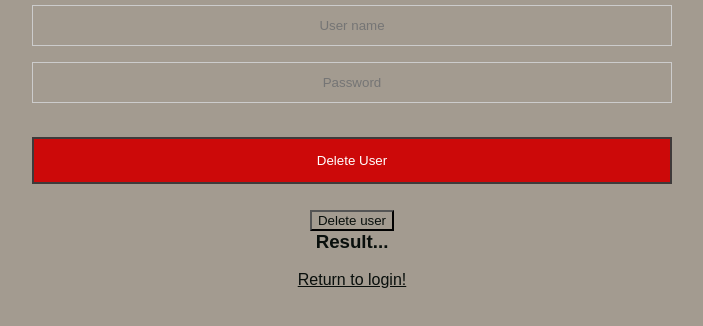
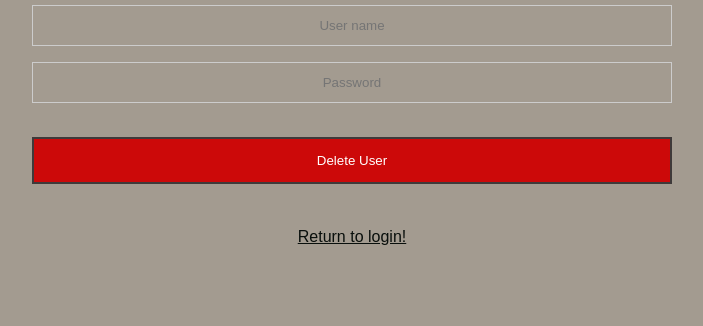
Before and after one commit to stinehb/ToDo, a website: page public/deleteuser.html in a window 1280 px wide. Shown: the part 58-384 px from the top of the page, without its empty margins (288-991 px from the left). Drawn offline with Linux system fonts and the light colour scheme.

Commit message:
slettet btndeleteuser med confirm

```diff
--- a/public/deleteuser.html
+++ b/public/deleteuser.html
@@ -13,9 +13,7 @@
     <input id="inpPassword" type="text" placeholder="Password" /><br><br>
 
     <button id="btnDeleteUser">Delete User</button><br><br>
-    <input id="btnDeleteUser" type="button" value="Delete user" onclick="return confirm('Are you sure you want to delete?')";
-    <a href="?action=delete&id=<? echo $id ?>">
-    <h3 id="txtResult">Result...</h3><br>
+    <h3 id="txtResult"></h3><br>
 
     <a href= "index.html">Return to login!</a>
 
```
